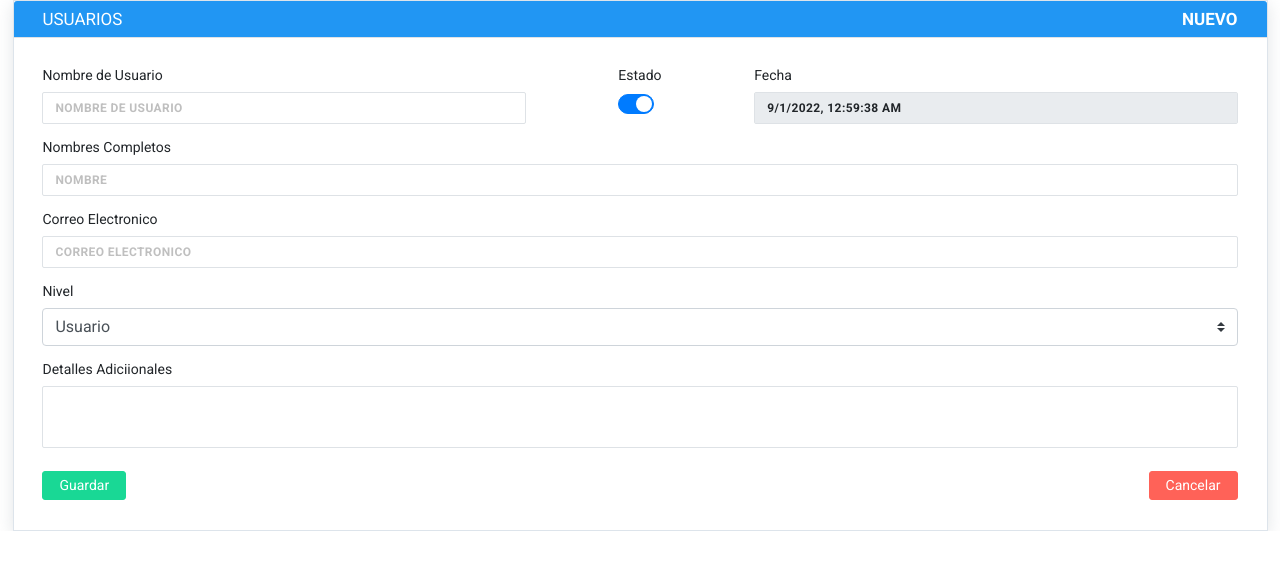
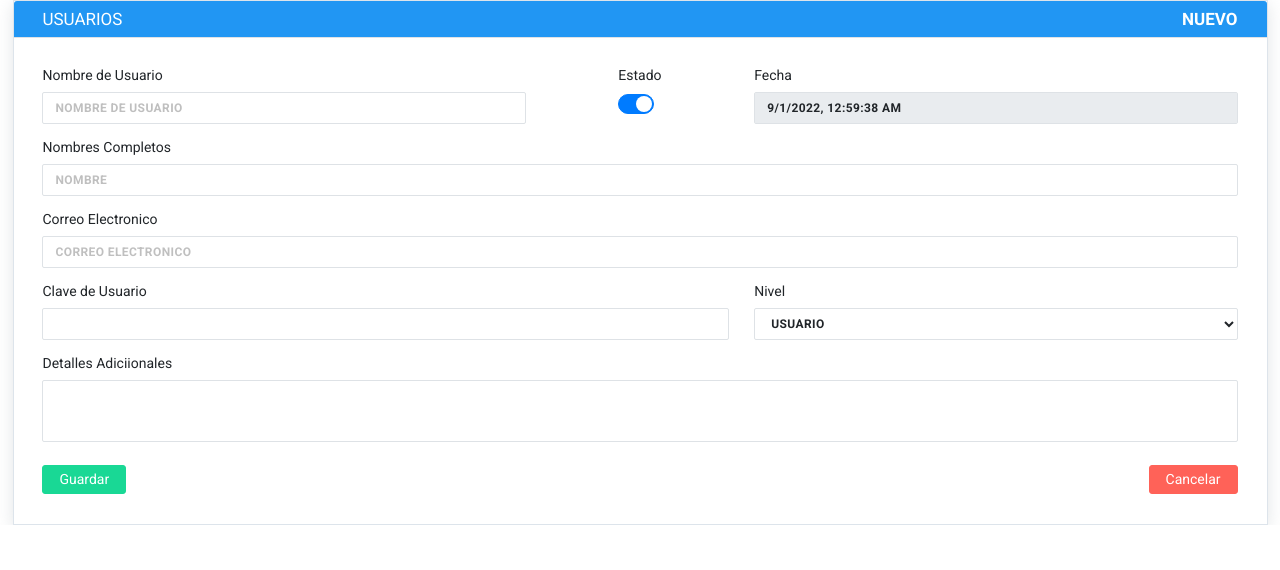
Before and after one commit to zxeveroxz/eventos, a CodeIgniter app: page /database/index.php/usuarios/form/1 in a window 1280 px wide. Shown: the top 570 px of the page. Run offline with CodeIgniter, Linux system fonts and the light colour scheme; data that the repository does not hold is empty.

Commit message:
ya funciona el registro y la actualizacion

```diff
--- a/application/controllers/Usuarios.php
+++ b/application/controllers/Usuarios.php
@@ -57,7 +57,7 @@ class Usuarios extends CI_Controller
 		//sleep(2);
 	}
 
-	public function save($tipo = null)
+	public function save()
 	{
 		$RESP = [];
 		$RESP["RESP"] = false;
@@ -67,7 +67,12 @@ class Usuarios extends CI_Controller
 		$USU = new Usuarios_model();
 		$USU->CODIGO = $this->ORG;
 
-		$RESP["RESP"] = $USU->save($_POST);
+		if ($_POST["idx"] == "" || $_POST["idx"] == 0) {
+			$RESP["RESP"] = $USU->crear2($_POST);
+		} else {
+			unset($_POST["password"]);
+			$RESP["RESP"] = $USU->save($_POST);
+		}
 
 		echo json_encode($RESP);
 	}
--- a/application/models/Usuarios_model.php
+++ b/application/models/Usuarios_model.php
@@ -52,6 +52,23 @@ class Usuarios_model extends CI_Model
 			return false;
 	}
 
+	public function crear2($post=[])
+	{
+		try {
+			$this->check_codigo();
+
+			$post["codigo"]=$this->CODIGO;
+			$post["fecha"]=$this->fecha;
+			$post["password"]=pw_hash($post["password"]);
+			$this->db->insert($this->TABLA, $post);
+
+			$resp = $this->db->insert_id() ?: $this->db->error()["message"];
+			return $resp;
+		} catch (Exception $e) {
+			echo '</br> <b> Exception Message: ' . $e->getMessage() . $e->getTrace()[0]["class"] 		. '</b>';
+		}
+	}
+
 	public function crear($usuario, $password, $nombre, $correo, $detalles, $nivel)
 	{
 		try {
--- a/application/views/panel/top.php
+++ b/application/views/panel/top.php
@@ -29,6 +29,11 @@
 	<script src="/eventos/public/assets/vendors/js/vendor.bundle.base.js"></script>
 	<script src="/eventos/public/assets/vendors/js/vendor.bundle.addons.js"></script>
 
+
+	<script src="/eventos/public/assets/js/shared/off-canvas.js"></script>
+	<script src="/eventos/public/assets/js/shared/misc.js"></script>
+	<script src="/eventos/public/assets/js/demo_1/dashboard.js"></script>
+
 	<!-- toast styles -->
 	<link rel="stylesheet" href="/eventos/public/bt4/css/toast.min.css">
 	<script src="/eventos/public/bt4/js/toast.min.js"></script>
--- a/application/views/usuario/form.php
+++ b/application/views/usuario/form.php
@@ -10,7 +10,7 @@
 
 				<?= form_open(base_url("$ORG/usuarios/save"), ['class' => '', 'id' => 'formy', 'method' => 'POST']);
 				?>
-				<input type="hidden" id="idx" value="">
+				<input type="hidden" id="idx" value="0">
 				<div class="row">
 					<div class="col-5">
 						<div class="form-group">
@@ -43,12 +43,23 @@
 					<input type="email" class="form-control formy" id="correo" placeholder="Correo Electronico">
 				</div>
 
-				<div class="form-group">
-					<label for="nivel">Nivel</label>
-					<select class="custom-select formy" id="nivel">
-						<option value="user">Usuario</option>
-						<option value="admin">Admin</option>
-					</select>
+				<div class="row">
+					<div class="col-7">
+						<div class="form-group">
+							<label for="password">Clave de Usuario</label>
+							<input type="text" class="form-control text-primary formy" id="password">
+						</div>
+					</div>
+
+					<div class="col-5">
+						<div class="form-group">
+							<label for="nivel">Nivel</label>
+							<select class="form-control formy" id="nivel">
+								<option value="user">Usuario</option>
+								<option value="admin">Admin</option>
+							</select>
+						</div>
+					</div>
 				</div>
 
 				<div class="form-group">
@@ -74,11 +85,11 @@
 			$("#nombre").val(row.nombre);
 			$("#usuario").val(row.usuario);
 			$("#correo").val(row.correo);
+			$("#password").val(row.password).prop("disabled", true);
 			$("#nivel").val(row.nivel);
 			$("#detalles").val(row.detalles);
 			$("#fecha").val(row.fecha);
 			$("#estado").prop("checked", row.estado != 0 ? true : false);
-
 		}
 
 		llenar(<?= ($USU) ?>);
@@ -88,6 +99,7 @@
 			parent.$(".lloader").remove();
 			let h = $("#principal").height();
 			parent.$("#info").attr('height', h + 10);
+
 
 		});
 
@@ -100,11 +112,10 @@
 					valor = $input.is(":checked") ? 1 : 0;
 				}
 				formData.append($input.attr('id'), valor);
-				//console.log($input.attr('id'), valor);
+				console.log($input.attr('id'), valor);
 			});
 			return formData;
 		}
-
 
 		let emitir = async () => {
 			await fetch($("#formy").attr("action"), {
@@ -115,24 +126,33 @@
 					if (response.status != 200) {
 						alert("Se produjo el siguiente error: " + response.statusText)
 						return false;
-					} else {
+					} else
 						return response.json();
-					}
 				})
 				.then((data) => {
+					toast("todo ok");
 					$("#" + data.TOKEN_NAME).val(data.TOKEN_HASH);
+
 				})
 				.catch((e) => {
 					console.log('catch', e);
+
 				});
 		}
+
+	const toast = (contenido,tipo="ok",tiempo=3000)=>{
+		$.toast({
+			title: 'Mensaje',
+			//subtitle: '11 mins ago',
+			content: contenido,
+			type: tipo=="ok"?"success":"error",
+			delay: tiempo,
+			dismissible: true
+		});
+	}
+
+
 	</script>
 
 
-	<script src="/eventos/public/assets/js/shared/off-canvas.js"></script>
-	<script src="/eventos/public/assets/js/shared/misc.js"></script>
-
-
-	<script src="/eventos/public/assets/js/demo_1/dashboard.js"></script>
-
 </body>
```
